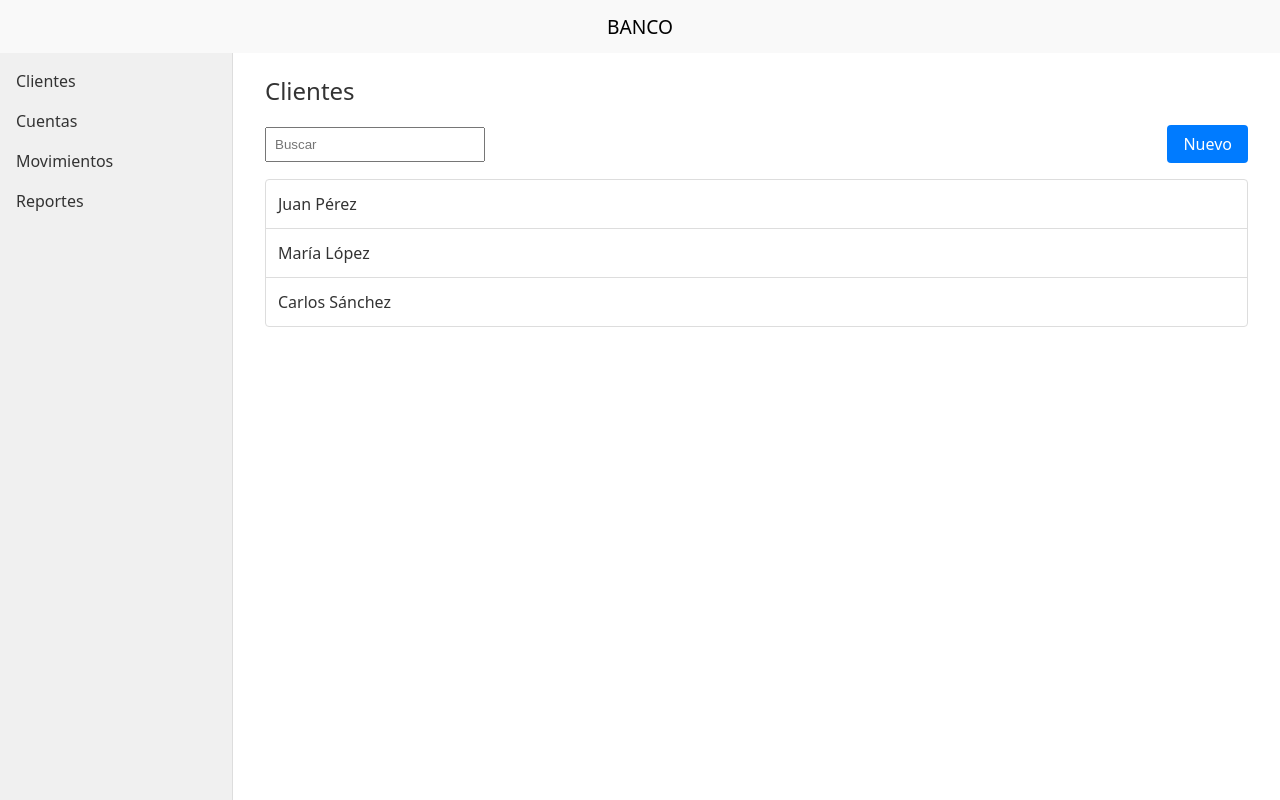
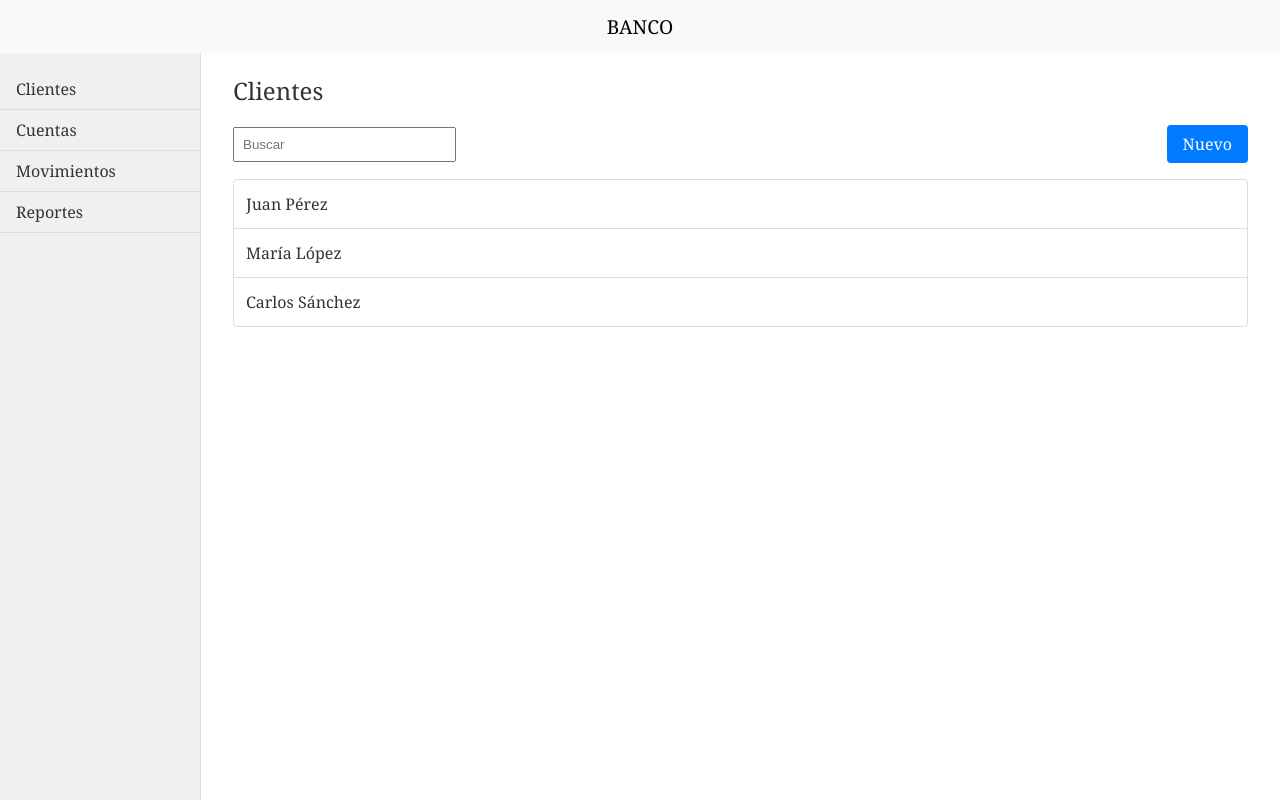
Before and after one commit to cheo2322/software_engineer_2_nttdata_test, a React (Vite) app in the folder bank-frontend/: page /clients in a window 1280 px wide. Built offline with nearby package versions, Linux system fonts and the light colour scheme.

Commit message:
FE: Adapt fonts

```diff
--- a/bank-frontend/src/App.css
+++ b/bank-frontend/src/App.css
@@ -2,7 +2,7 @@
   display: flex;
   flex-direction: column;
   min-height: 100vh;
-  font-family: system-ui, Avenir, Helvetica, Arial, sans-serif;
+  font-family: Cambria, Cochin, Georgia, Times, 'Times New Roman', serif;
   background-color: #f9f9f9;
   color: #333;
 }
@@ -27,7 +27,7 @@
 .app-sidebar {
   width: 200px;
   background-color: #f0f0f0;
-  padding: 1rem;
+  padding: 1rem 0;
   border-right: 1px solid #ddd;
 }
 
@@ -38,7 +38,10 @@
 }
 
 .app-sidebar li {
-  margin-bottom: 1rem;
+  margin: 0;
+  border-bottom: 1px solid #ddd;
+  padding: 0.5rem 1rem;
+  width: 100%;
 }
 
 .app-sidebar a {
--- a/bank-frontend/src/screens/clients/Clients.css
+++ b/bank-frontend/src/screens/clients/Clients.css
@@ -21,6 +21,7 @@
     align-items: center;
     width: 100%;
     gap: 1rem;
+    font-family: inherit;
 }
 
 .clients-header-actions input {
```
